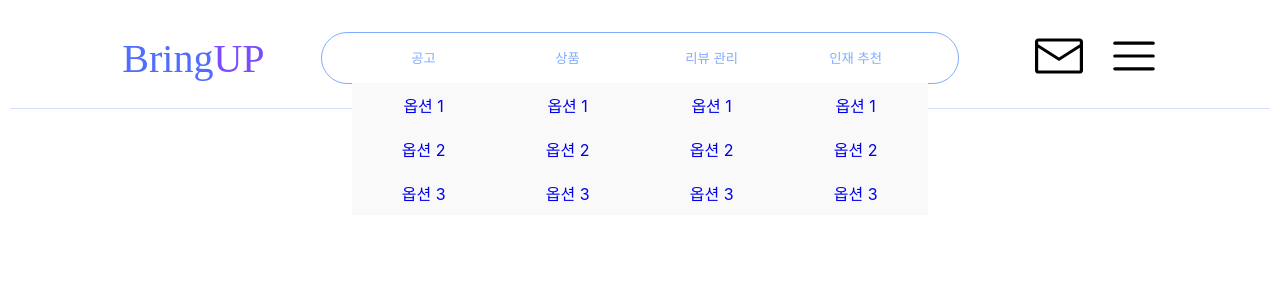
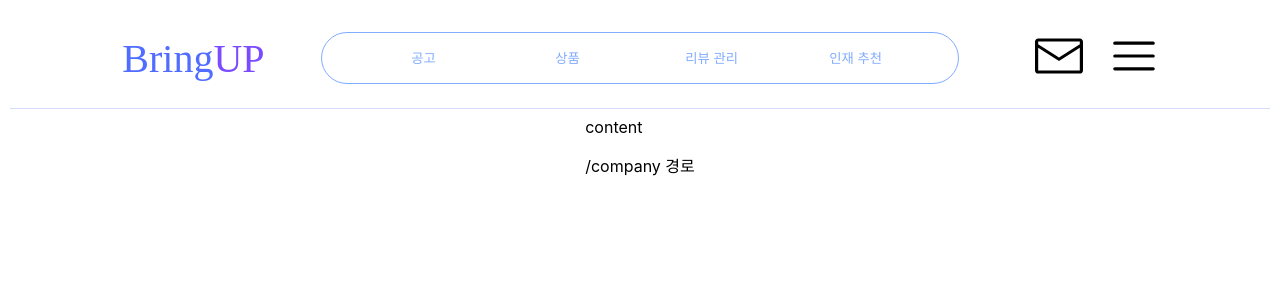
Before and after one commit to pojun406/Bring-Up, a React (Create React App) app in the folder src/main/front/: page /company in a window 1280 px wide. Shown: the top 300 px of the page. Built offline with nearby package versions, Linux system fonts and the light colour scheme; a web font is replaced by a local one.

Commit message:
header category Completion
Co-Authored-By: pojun406 <58235899+pojun406@users.noreply.github.com>

```diff
--- a/src/main/front/src/company/header/category.css
+++ b/src/main/front/src/company/header/category.css
@@ -97,3 +97,18 @@ li{
 .dropdown-menu li:hover {
     background-color: #f1f1f1;
 }
+
+.dropdown-wrapper {
+    position: relative; /* 부모 요소를 relative로 설정 */
+}
+
+.dropdown-menu {
+    position: absolute; /* 절대 위치로 설정 */
+    top: 100%; /* 부모 요소 아래에 표시되도록 설정 */
+    left: 0; /* 부모 요소의 왼쪽에 표시되도록 설정 */
+    display: none; /* 초기에는 보이지 않도록 설정 */
+}
+
+.dropdown-wrapper:hover .dropdown-menu {
+    display: block; /* 호버 상태에서 드롭다운 메뉴를 보이도록 설정 */
+}
--- a/src/main/front/src/company/header/category.jsx
+++ b/src/main/front/src/company/header/category.jsx
@@ -2,176 +2,63 @@ import React, { useRef, useState } from "react";
 import "./category.css";
 
 const Category = () => {
-    const dropdownRefs = [
-        useRef(null),
-        useRef(null),
-        useRef(null),
-        useRef(null),
-    ];
-    const [isOpens, setIsOpens] = useState([false, false, false, false]);
+    const dropdownRefs = useRef(Array(4).fill(null));
+    const [openIndex, setOpenIndex] = useState(null);
 
-    const handleClicks = (index) => {
-        setIsOpens((prev) => {
-            const updatedIsOpens = [...prev];
-            updatedIsOpens[index] = !updatedIsOpens[index];
-            return updatedIsOpens;
-        });
+    const handleMouseEnter = (index) => {
+        setOpenIndex(index);
     };
 
-    const handleCloses = (event, index) => {
-        if (dropdownRefs[index].current && !dropdownRefs[index].current.contains(event.target)) {
-            setIsOpens((prev) => {
-                const updatedIsOpens = [...prev];
-                updatedIsOpens[index] = false;
-                return updatedIsOpens;
-            });
+    const handleMouseLeave = () => {
+        setOpenIndex(null);
+    };
+
+    const handleItemClick = (event) => {
+        event.stopPropagation(); // 부모 요소의 클릭 이벤트가 발생하지 않도록 이벤트 전파 중단
+        // 클릭된 요소가 a 태그인 경우에만 드롭다운 메뉴가 닫히도록 설정
+        if (event.target.tagName === "A") {
+            setOpenIndex(null);
         }
     };
 
+    const categories = [
+        { label: "공고", options: ["옵션 1", "옵션 2", "옵션 3"] },
+        { label: "상품", options: ["옵션 1", "옵션 2", "옵션 3"] },
+        { label: "리뷰 관리", options: ["옵션 1", "옵션 2", "옵션 3"] },
+        { label: "인재 추천", options: ["옵션 1", "옵션 2", "옵션 3"] },
+    ];
+
     return (
         <div className="category">
-            <div>
-                <div className="dropdown">
-                    <button
-                        className="list"
-                        onMouseEnter={() => setIsOpens(true)}
-                        onMouseLeave={() => setIsOpens(false)}
-                    >
-                        공고
-                    </button>
-                    {isOpens && (
+            {categories.map((category, index) => (
+                <div
+                    key={index}
+                    className="dropdown-wrapper"
+                    onMouseEnter={() => handleMouseEnter(index)}
+                    onMouseLeave={handleMouseLeave}
+                    onClick={handleItemClick}
+                >
+                    <button className="list">{category.label}</button>
+                    {openIndex === index && (
                         <ul
                             className="dropdown-menu"
-                            ref={dropdownRefs[0]}
-                            onMouseEnter={() => setIsOpens(true)}
-                            onMouseLeave={() => setIsOpens(false)}
+                            ref={(el) => (dropdownRefs.current[index] = el)}
+                            onMouseEnter={() => handleMouseEnter(index)} // 드롭다운 메뉴에 마우스가 들어가도 드롭다운을 유지
+                            onMouseLeave={handleMouseLeave}
                         >
-                            <li>
-                                <a className="dropdown-item" href="#">
-                                    옵션 1
-                                </a>
-                            </li>
-                            <li>
-                                <a className="dropdown-item" href="#">
-                                    옵션 2
-                                </a>
-                            </li>
-                            <li>
-                                <a className="dropdown-item" href="#">
-                                    옵션 3
-                                </a>
-                            </li>
+                            {category.options.map((option, optionIndex) => (
+                                <li key={optionIndex}>
+                                    <a className="dropdown-item" href="#">
+                                        {option}
+                                    </a>
+                                </li>
+                            ))}
                         </ul>
                     )}
                 </div>
-            </div>
-            <div>
-                <div className="dropdown">
-                    <button
-                        className="list"
-                        onMouseEnter={() => setIsOpens(true)}
-                        onMouseLeave={() => setIsOpens(false)}
-                    >
-                        상품
-                    </button>
-                    {isOpens && (
-                        <ul
-                            className="dropdown-menu"
-                            ref={dropdownRefs[1]}
-                            onMouseEnter={() => setIsOpens(true)}
-                            onMouseLeave={() => setIsOpens(false)}
-                        >
-                            <li>
-                                <a className="dropdown-item" href="#">
-                                    옵션 1
-                                </a>
-                            </li>
-                            <li>
-                                <a className="dropdown-item" href="#">
-                                    옵션 2
-                                </a>
-                            </li>
-                            <li>
-                                <a className="dropdown-item" href="#">
-                                    옵션 3
-                                </a>
-                            </li>
-                        </ul>
-                    )}
-                </div>
-            </div>
-            <div>
-                <div className="dropdown">
-                    <button
-                        className="list"
-                        onMouseEnter={() => setIsOpens(true)}
-                        onMouseLeave={() => setIsOpens(false)}
-                    >
-                        리뷰 관리
-                    </button>
-                    {isOpens && (
-                        <ul
-                            className="dropdown-menu"
-                            ref={dropdownRefs[2]}
-                            onMouseEnter={() => setIsOpens(true)}
-                            onMouseLeave={() => setIsOpens(false)}
-                        >
-                            <li>
-                                <a className="dropdown-item" href="#">
-                                    옵션 1
-                                </a>
-                            </li>
-                            <li>
-                                <a className="dropdown-item" href="#">
-                                    옵션 2
-                                </a>
-                            </li>
-                            <li>
-                                <a className="dropdown-item" href="#">
-                                    옵션 3
-                                </a>
-                            </li>
-                        </ul>
-                    )}
-                </div>
-            </div>
-            <div>
-                <div className="dropdown">
-                    <button
-                        className="list"
-                        onMouseEnter={() => setIsOpens(true)}
-                        onMouseLeave={() => setIsOpens(false)}
-                    >
-                        인재 추천
-                    </button>
-                    {isOpens && (
-                        <ul
-                            className="dropdown-menu"
-                            ref={dropdownRefs[3]}
-                            onMouseEnter={() => setIsOpens(true)}
-                            onMouseLeave={() => setIsOpens(false)}
-                        >
-                            <li>
-                                <a className="dropdown-item" href="#">
-                                    옵션 1
-                                </a>
-                            </li>
-                            <li>
-                                <a className="dropdown-item" href="#">
-                                    옵션 2
-                                </a>
-                            </li>
-                            <li>
-                                <a className="dropdown-item" href="#">
-                                    옵션 3
-                                </a>
-                            </li>
-                        </ul>
-                    )}
-                </div>
-            </div>
+            ))}
         </div>
-    )
-}
+    );
+};
 
 export default Category;
```
